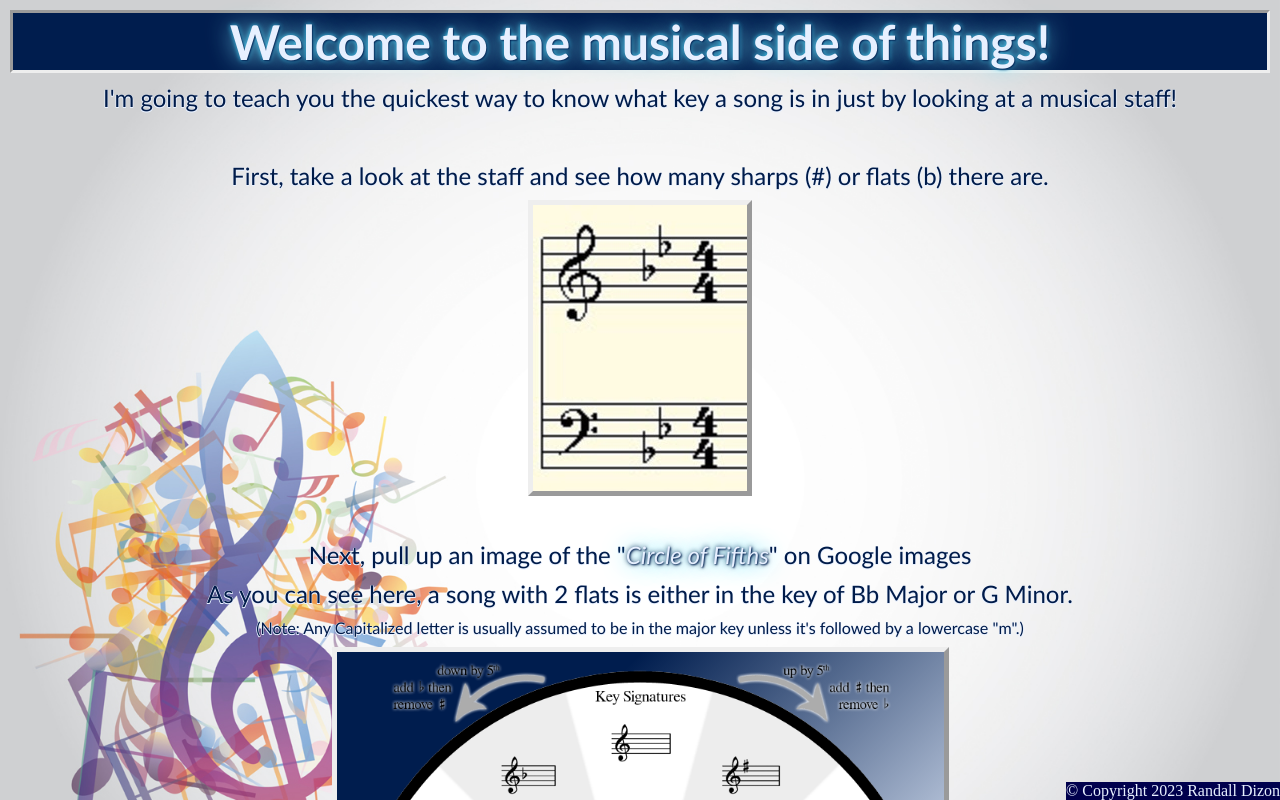
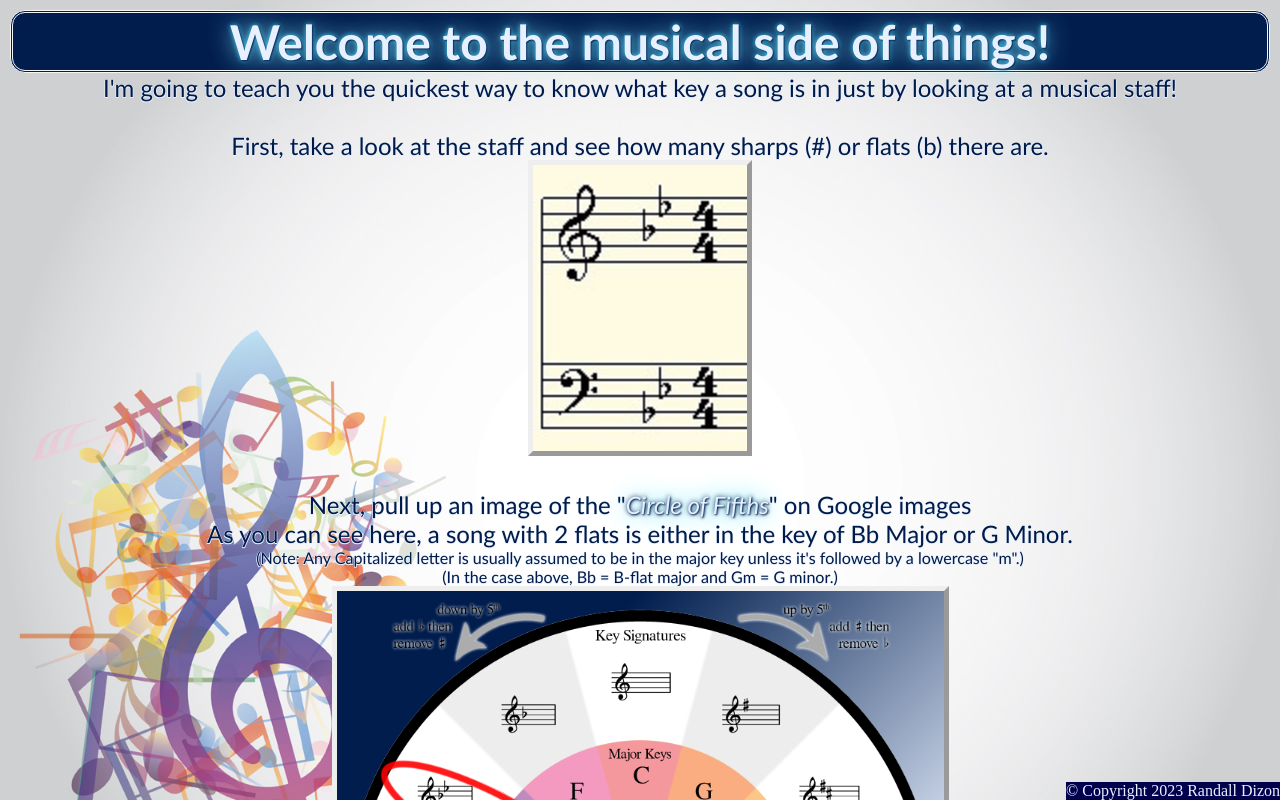
Before and after one commit to randallbdizon/cyow_rdizon, a plain HTML site: page CreateYourOwnWebsite_Assignment_DizonRandall.html in a window 1280 px wide. Shown: the top 800 px of the page. Drawn offline with Linux system fonts and the light colour scheme.

Commit message:
Added a few more changes

```diff
--- a/CreateYourOwnWebsite_Assignment_DizonRandall.html
+++ b/CreateYourOwnWebsite_Assignment_DizonRandall.html
@@ -41,6 +41,9 @@ For your CSS code:
             (Note: Any Capitalized letter is usually assumed to be in the major key unless it's followed by a lowercase
             "m".)
         </p>
+        <p class="sidenote">
+            (In the case above, Bb = B-flat major and Gm = G minor.)
+        </p>
         <img src="Media/Pictures/circle_of_fifths_colors_2flats.png" alt="Circle of fifths with two flats">
         <br>
         <p>
--- a/Style/CreateYourOwnWebsite_Assignment_DizonRandall.css
+++ b/Style/CreateYourOwnWebsite_Assignment_DizonRandall.css
@@ -28,24 +28,26 @@ h1 {
     margin: 0px;
     padding: 0px;
     background-color: rgb(0, 29, 78);
-    border-style: inset;
+    border-style: double;
+    border-color: whitesmoke;
+    border-radius: 15px;
     color: rgb(231, 240, 255);
     text-shadow: 1px 1px 2px rgb(0, 29, 78), 0 0 25px rgb(129, 230, 255), 0 0 5px rgb(52, 214, 255);
 }
 
 h3 {
-    text-align: left;
     padding: 0px;
     margin: 10px;
 }
 
 li {
+    margin-left: 250px;
     text-align: left;
 }
 
 p {
     padding: 0px;
-    margin: 10px;
+    margin: 0px;
 }
 
 a[href] {
```
